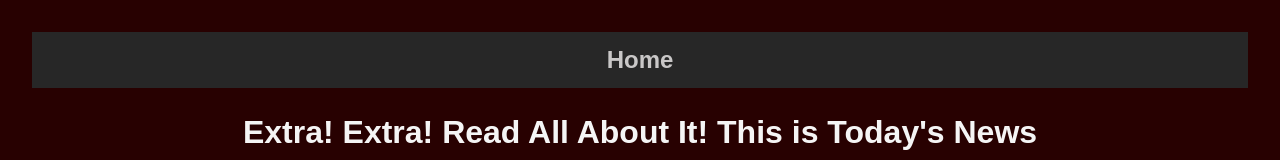
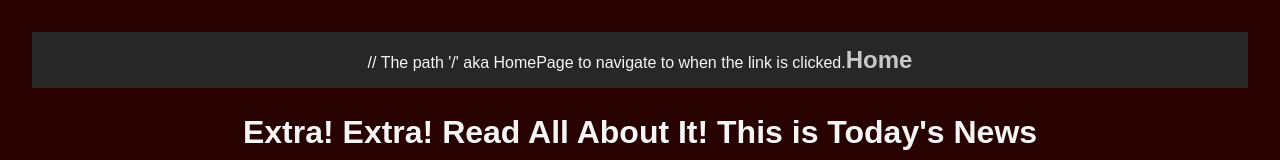
Before and after one commit to iiSurf/sba320, a React (Vite) app: page / in a window 1280 px wide. Shown: the top 160 px of the page. Built offline with nearby package versions, Linux system fonts and the light colour scheme; no server answers.

Commit message:
added comments to NavBar jsx file

```diff
--- a/src/components/NavBar.jsx
+++ b/src/components/NavBar.jsx
@@ -5,6 +5,7 @@ function NavBar() {
     return (
         <header>
             <nav>
+                // The path '/' aka HomePage to navigate to when the link is clicked.
                 <Link to='/'>Home</Link>
             </nav>
         </header>
```
